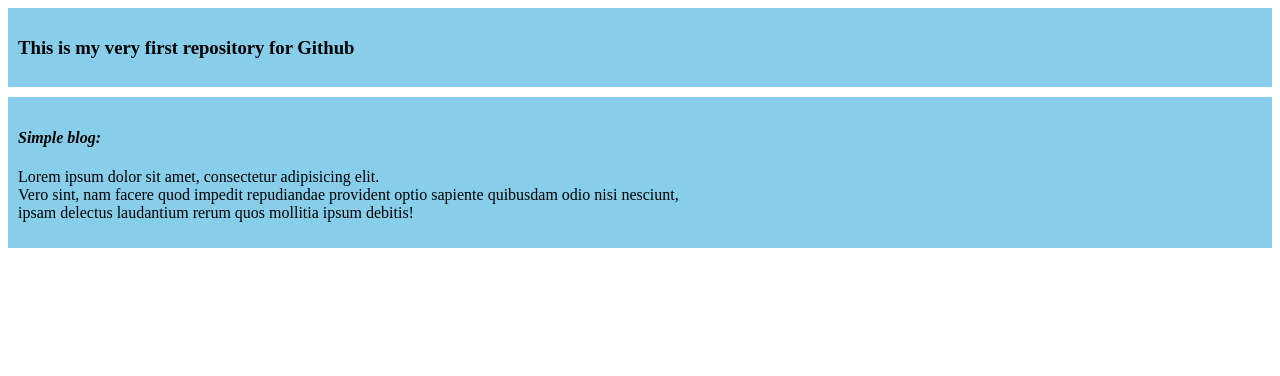
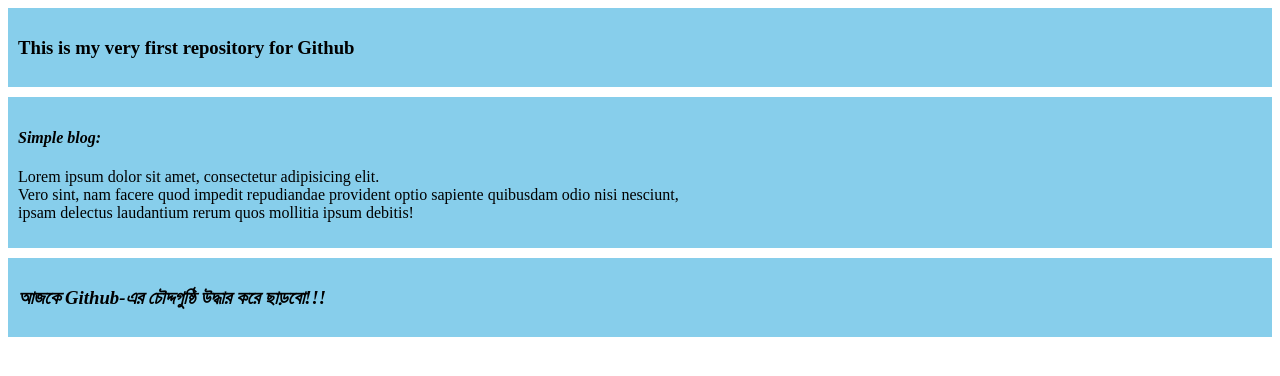
Before and after one commit to fardin2516/my-first-repo, a plain HTML site: page index.html in a window 1280 px wide. Drawn offline with Linux system fonts and the light colour scheme.

Commit message:
promise for work

```diff
--- a/index.html
+++ b/index.html
@@ -20,5 +20,11 @@
              Vero sint, nam facere quod impedit repudiandae provident optio sapiente quibusdam odio nisi nesciunt,<br>
               ipsam delectus laudantium rerum quos mollitia ipsum debitis!</p>
     </div>
+    <div>
+        <h3>
+            <em>আজকে Github-এর চৌদ্দগুষ্ঠি উদ্ধার করে ছাড়বো!!!
+        </em>
+    </h3>
+    </div>
 </body>
 </html>
```
